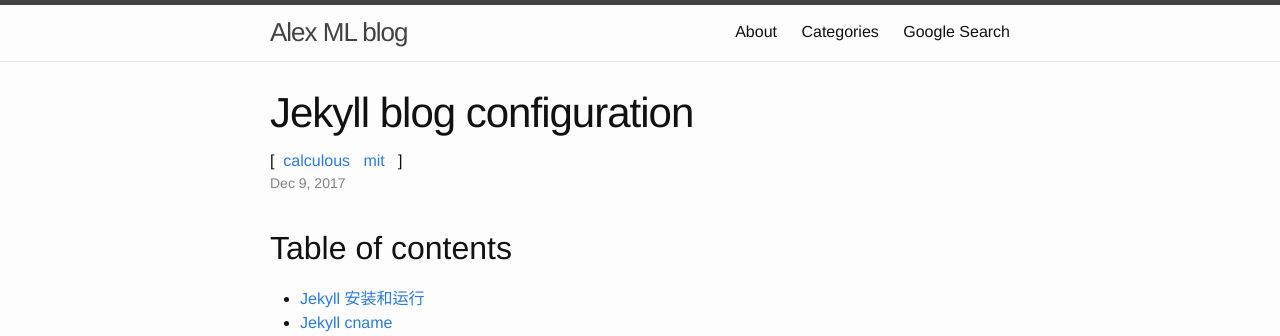
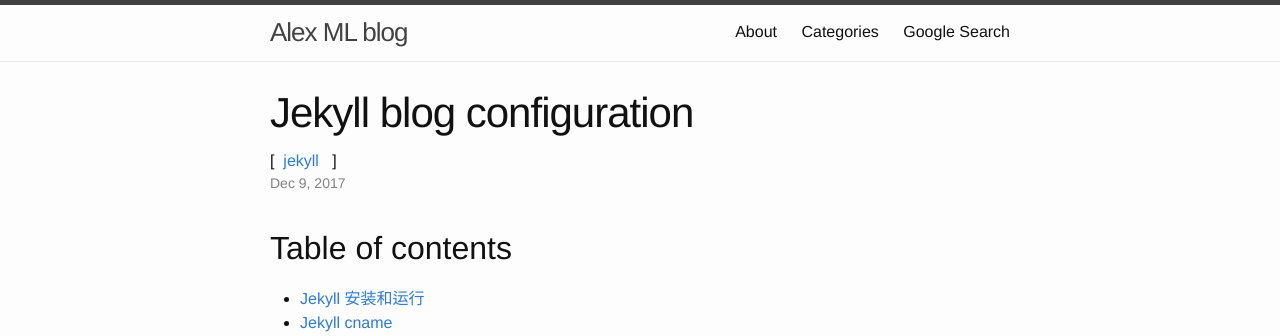
Before and after one commit to BadUncleX/blog, a Jekyll site: the page built from _posts/2017-12-09-jekyll-blog.md, in a window 1280 px wide. Shown: the top 336 px of the page. Built offline with Jekyll 4.4.1, drawn with Linux system fonts in a browser that asks for light colours; comment, search, counter and statistics services are not loaded.

Commit message:
jekyll configuration

```diff
--- a/_posts/2017-12-09-jekyll-blog.md
+++ b/_posts/2017-12-09-jekyll-blog.md
@@ -2,7 +2,7 @@
 layout: post
 title:  " Jekyll blog configuration"
 date:   2017-12-09 15:34:24 +0800
-categories: calculous mit
+categories: jekyll
 math: true
 typora-copy-images-to: ../assets/images
 typora-root-url: ../../alexcode
```
Also changed, not shown: _posts/2017-12-09-demo copy.md (+1 -1 lines).
